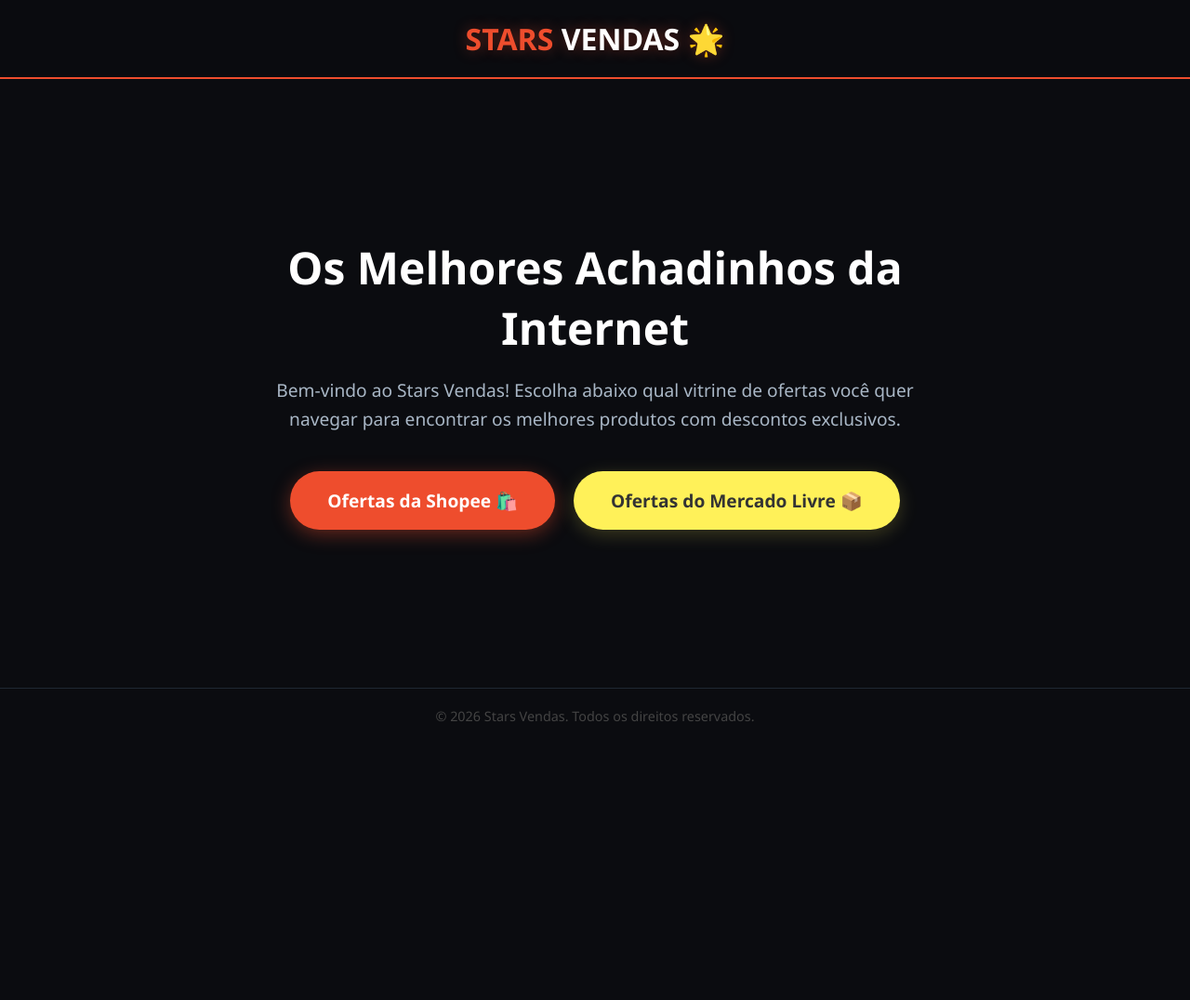
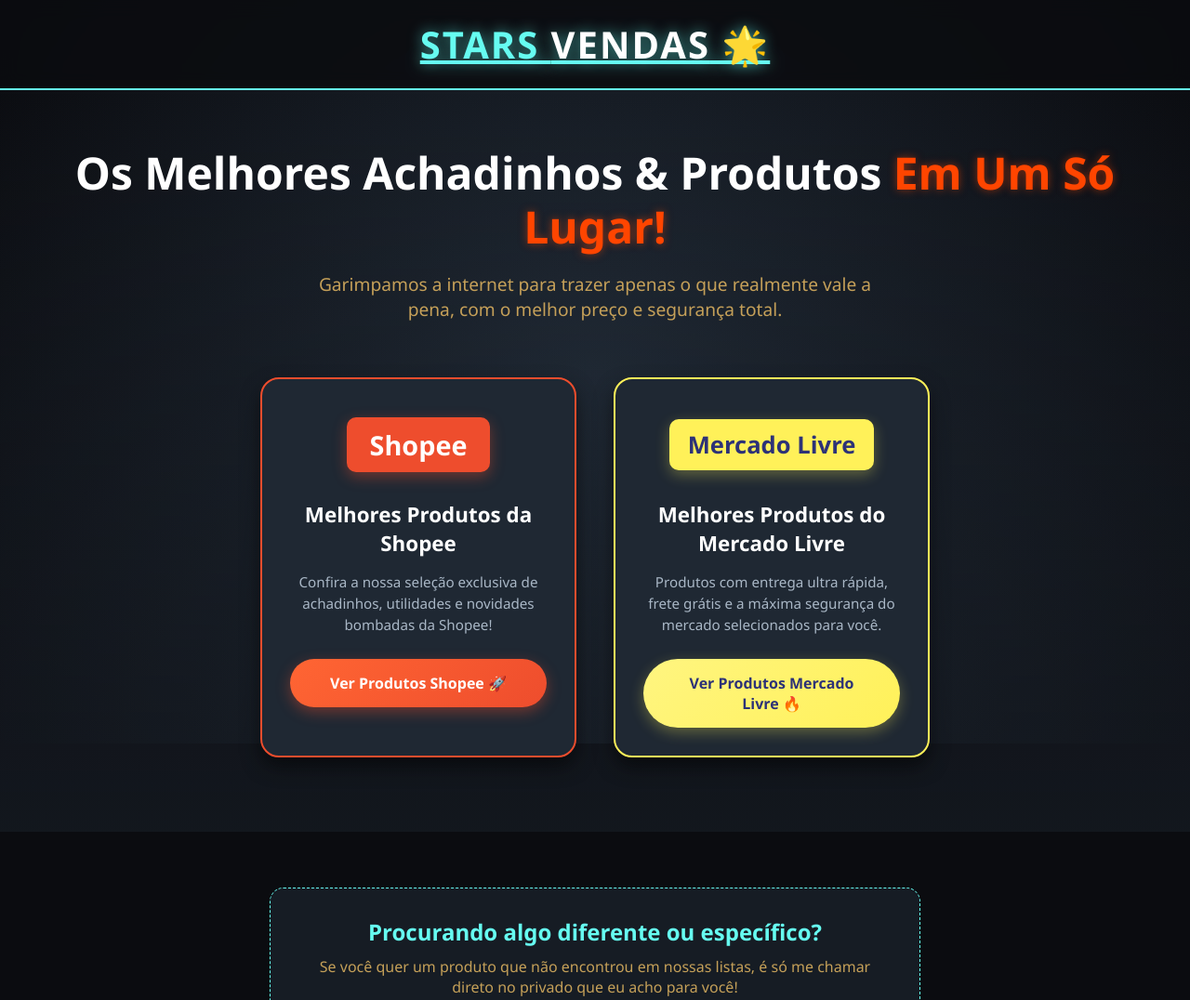
Before and after one commit to L8zin/Stars-Vendas, a plain HTML site: page index.html in a window 1280 px wide. Shown: the top 1076 px of the page at 93% size. Before the commit the page ends 800 px from the top, so only its background shows below. Drawn offline with Linux system fonts and the light colour scheme.

Commit message:
Update index.html

```diff
--- a/index.html
+++ b/index.html
@@ -3,7 +3,7 @@
 <head>
     <meta charset="UTF-8">
     <meta name="viewport" content="width=device-width, initial-scale=1.0">
-    <title>Stars Vendas - Início</title>
+    <title>Stars Vendas - Os Melhores Produtos</title>
     <style>
         * {
             margin: 0;
@@ -15,103 +15,260 @@
         body {
             background-color: #0b0c10;
             color: #ffffff;
-            display: flex;
-            flex-direction: column;
-            min-height: 100vh;
+            overflow-x: hidden;
         }
 
+        /* Fundo de Estrelas Animado Simples via CSS */
+        body::before {
+            content: "";
+            position: fixed;
+            top: 0;
+            left: 0;
+            width: 100%;
+            height: 100%;
+            background: radial-gradient(circle at 50% 50%, #1f2833 0%, #0b0c10 100%);
+            z-index: -2;
+        }
+
+        /* Header / Topo */
         header {
             background: rgba(11, 12, 16, 0.85);
             backdrop-filter: blur(10px);
-            border-bottom: 2px solid #ee4d2d;
+            border-bottom: 2px solid #66fcf1;
             padding: 20px;
+            text-align: center;
+            position: sticky;
+            top: 0;
+            z-index: 100;
+        }
+
+        .logo-title {
+            font-size: 2.5rem;
+            font-weight: 800;
+            color: #66fcf1;
+            text-shadow: 0 0 15px rgba(102, 252, 241, 0.6);
+            letter-spacing: 2px;
+        }
+
+        .logo-title span {
+            color: #fff;
+        }
+
+        /* Seção Hero (Chamada Principal) */
+        .hero {
+            padding: 60px 20px;
+            text-align: center;
+            background: linear-gradient(180deg, rgba(11, 12, 16, 0) 0%, rgba(31, 40, 51, 0.4) 100%);
+        }
+
+        .hero h1 {
+            font-size: 3rem;
+            margin-bottom: 20px;
+            color: #fff;
+            line-height: 1.2;
+        }
+
+        .hero h1 span {
+            color: #ff4500;
+            text-shadow: 0 0 10px rgba(255, 69, 0, 0.5);
+        }
+
+        .hero p {
+            font-size: 1.2rem;
+            color: #c5a059;
+            max-width: 600px;
+            margin: 0 auto 40px auto;
+            font-weight: 500;
+        }
+
+        /* Container das Plataformas */
+        .platforms-container {
+            display: flex;
+            justify-content: center;
+            gap: 40px;
+            max-width: 1200px;
+            margin: 0 auto;
+            padding: 20px;
+            flex-wrap: wrap;
+        }
+
+        /* Card de Cada Plataforma */
+        .card {
+            background: #1f2833;
+            border: 2px solid #45f3ff;
+            border-radius: 20px;
+            width: 340px;
+            padding: 30px;
+            text-align: center;
+            transition: all 0.4s ease;
+            position: relative;
+            overflow: hidden;
+            box-shadow: 0 10px 20px rgba(0,0,0,0.5);
+        }
+
+        .card::before {
+            content: '';
+            position: absolute;
+            top: 0;
+            left: -100%;
+            width: 100%;
+            height: 100%;
+            background: linear-gradient(90deg, transparent, rgba(255,255,255,0.1), transparent);
+            transition: 0.5s;
+        }
+
+        .card:hover::before {
+            left: 100%;
+        }
+
+        .card:hover {
+            transform: translateY(-10px);
+            box-shadow: 0 15px 30px rgba(70, 243, 255, 0.3);
+        }
+
+        /* Cores específicas para Shopee */
+        .card.shopee {
+            border-color: #ee4d2d;
+        }
+        .card.shopee:hover {
+            box-shadow: 0 15px 30px rgba(238, 77, 45, 0.4);
+        }
+
+        /* Cores específicas para Mercado Livre */
+        .card.mercadolivre {
+            border-color: #fff159;
+        }
+        .card.mercadolivre:hover {
+            box-shadow: 0 15px 30px rgba(255, 241, 89, 0.3);
+        }
+
+        /* Estilização dos Logos */
+        .logo-box {
+            height: 80px;
+            display: flex;
+            align-items: center;
+            justify-content: center;
+            margin-bottom: 20px;
+        }
+
+        .shopee-badge {
+            background-color: #ee4d2d;
+            color: white;
+            font-weight: bold;
+            font-size: 1.8rem;
+            padding: 10px 25px;
+            border-radius: 10px;
+            box-shadow: 0 5px 15px rgba(238, 77, 45, 0.4);
+        }
+
+        .ml-badge {
+            background-color: #fff159;
+            color: #2d3277;
+            font-weight: bold;
+            font-size: 1.6rem;
+            padding: 10px 20px;
+            border-radius: 10px;
+            box-shadow: 0 5px 15px rgba(255, 241, 89, 0.3);
+        }
+
+        .card h2 {
+            font-size: 1.4rem;
+            margin-bottom: 15px;
+            color: #fff;
+        }
+
+        .card p {
+            color: #a9b7c6;
+            font-size: 0.95rem;
+            margin-bottom: 25px;
+            line-height: 1.5;
+        }
+
+        /* Botões Chamativos */
+        .btn {
+            display: inline-block;
+            text-decoration: none;
+            padding: 15px 30px;
+            border-radius: 50px;
+            font-weight: bold;
+            font-size: 1rem;
+            transition: all 0.3s;
+            cursor: pointer;
+            width: 100%;
+        }
+
+        .btn-shopee {
+            background: linear-gradient(135deg, #ff6533 0%, #ee4d2d 100%);
+            color: #fff;
+            box-shadow: 0 5px 15px rgba(238, 77, 45, 0.4);
+        }
+
+        .btn-shopee:hover {
+            background: linear-gradient(135deg, #ee4d2d 0%, #ff6533 100%);
+            box-shadow: 0 8px 20px rgba(238, 77, 45, 0.6);
+        }
+
+        .btn-ml {
+            background: linear-gradient(135deg, #fff580 0%, #fff159 100%);
+            color: #2d3277;
+            box-shadow: 0 5px 15px rgba(255, 241, 89, 0.3);
+        }
+
+        .btn-ml:hover {
+            background: linear-gradient(135deg, #fff159 0%, #fff580 100%);
+            box-shadow: 0 8px 20px rgba(255, 241, 89, 0.5);
+        }
+
+        /* Seção Privado / Contato */
+        .pv-section {
+            max-width: 700px;
+            margin: 60px auto;
+            background: rgba(31, 40, 51, 0.6);
+            border: 1px dashed #66fcf1;
+            border-radius: 15px;
+            padding: 30px;
             text-align: center;
         }
 
-        .logo-title {
-            font-size: 2rem;
-            font-weight: 800;
-            color: #ee4d2d;
-            text-shadow: 0 0 15px rgba(238, 77, 45, 0.4);
-            text-decoration: none;
+        .pv-section h3 {
+            color: #66fcf1;
+            font-size: 1.5rem;
+            margin-bottom: 10px;
         }
 
-        .logo-title span { color: #fff; }
+        .pv-section p {
+            color: #c5a059;
+            margin-bottom: 20px;
+        }
 
-        .hero-container {
-            flex: 1;
-            display: flex;
-            flex-direction: column;
-            align-items: center;
-            justify-content: center;
+        .btn-pv {
+            background: transparent;
+            border: 2px solid #66fcf1;
+            color: #66fcf1;
+            width: auto;
+            padding: 12px 40px;
+        }
+
+        .btn-pv:hover {
+            background: #66fcf1;
+            color: #0b0c10;
+            box-shadow: 0 0 15px rgba(102, 252, 241, 0.5);
+        }
+
+        /* Rodapé */
+        footer {
             text-align: center;
             padding: 40px 20px;
-            max-width: 800px;
-            margin: 0 auto;
+            color: #45a29e;
+            font-size: 0.9rem;
+            border-top: 1px solid #1f2833;
         }
 
-        h1 {
-            font-size: 3rem;
-            margin-bottom: 20px;
-            font-weight: 800;
-        }
-
-        h1 span { color: #ee4d2d; }
-
-        p {
-            font-size: 1.2rem;
-            color: #a9b7c6;
-            margin-bottom: 40px;
-            line-height: 1.6;
-        }
-
-        .buttons-group {
-            display: flex;
-            gap: 20px;
-            flex-wrap: wrap;
-            justify-content: center;
-        }
-
-        .btn-enter {
-            display: inline-block;
-            color: #fff;
-            text-decoration: none;
-            padding: 18px 40px;
-            border-radius: 50px;
-            font-size: 1.2rem;
-            font-weight: bold;
-            transition: 0.3s;
-        }
-
-        .btn-shopee {
-            background: #ee4d2d;
-            box-shadow: 0 5px 20px rgba(238, 77, 45, 0.4);
-        }
-
-        .btn-shopee:hover {
-            background: #ff6533;
-            transform: scale(1.05);
-            box-shadow: 0 8px 25px rgba(238, 77, 45, 0.6);
-        }
-
-        .btn-ml {
-            background: #fff159;
-            color: #333;
-            box-shadow: 0 5px 20px rgba(255, 241, 89, 0.2);
-        }
-
-        .btn-ml:hover {
-            background: #fff58f;
-            transform: scale(1.05);
-            box-shadow: 0 8px 25px rgba(255, 241, 89, 0.4);
-        }
-
-        footer {
-            text-align: center;
-            padding: 20px;
-            color: #444;
-            font-size: 0.9rem;
-            border-top: 1px solid #1f2833;
+        /* Responsividade para Celulares */
+        @media (max-width: 768px) {
+            .hero h1 { font-size: 2.2rem; }
+            .platforms-container { gap: 20px; }
+            .card { width: 100%; }
         }
     </style>
 </head>
@@ -121,18 +278,41 @@
         <a href="index.html" class="logo-title">STARS <span>VENDAS</span> 🌟</a>
     </header>
 
-    <div class="hero-container">
-        <h1>Os Melhores Achadinhos da Internet</h1>
-        <p>Bem-vindo ao Stars Vendas! Escolha abaixo qual vitrine de ofertas você quer navegar para encontrar os melhores produtos com descontos exclusivos.</p>
+    <section class="hero">
+        <h1>Os Melhores Achadinhos & Produtos <span>Em Um Só Lugar!</span></h1>
+        <p>Garimpamos a internet para trazer apenas o que realmente vale a pena, com o melhor preço e segurança total.</p>
 
-        <div class="buttons-group">
-            <a href="segunda.html" class="btn-enter btn-shopee">Ofertas da Shopee 🛍️</a>
-            <a href="terceira.html" class="btn-enter btn-ml">Ofertas do Mercado Livre 📦</a>
+        <div class="platforms-container">
+
+            <div class="card shopee">
+                <div class="logo-box">
+                    <div class="shopee-badge">Shopee</div>
+                </div>
+                <h2>Melhores Produtos da Shopee</h2>
+                <p>Confira a nossa seleção exclusiva de achadinhos, utilidades e novidades bombadas da Shopee!</p>
+                <a href="segunda.html" class="btn btn-shopee">Ver Produtos Shopee 🚀</a>
+            </div>
+
+            <div class="card mercadolivre">
+                <div class="logo-box">
+                    <div class="ml-badge">Mercado Livre</div>
+                </div>
+                <h2>Melhores Produtos do Mercado Livre</h2>
+                <p>Produtos com entrega ultra rápida, frete grátis e a máxima segurança do mercado selecionados para você.</p>
+                <a href="terceira.html" class="btn btn-ml">Ver Produtos Mercado Livre 🔥</a>
+            </div>
+
         </div>
-    </div>
+    </section>
+
+    <section class="pv-section">
+        <h3>Procurando algo diferente ou específico?</h3>
+        <p>Se você quer um produto que não encontrou em nossas listas, é só me chamar direto no privado que eu acho para você!</p>
+        <a href="https://www.tiktok.com/@stars.vendas" target="_blank" class="btn btn-pv">Chamar no PV 💬</a>
+    </section>
 
     <footer>
-        &copy; 2026 Stars Vendas. Todos os direitos reservados.
+        <p>&copy; 2026 Stars Vendas. Todos os direitos reservados.</p>
     </footer>
 
 </body>
```
